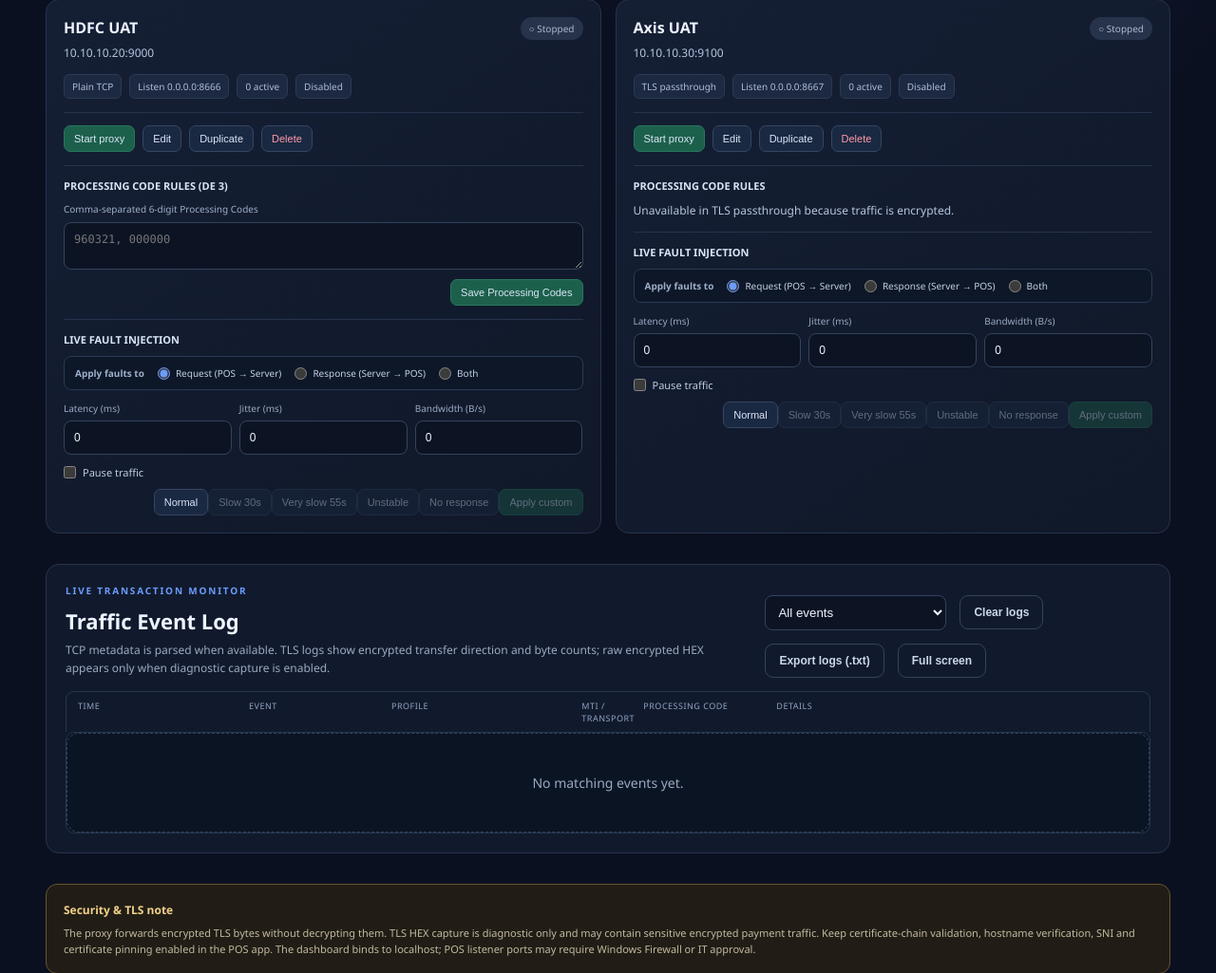
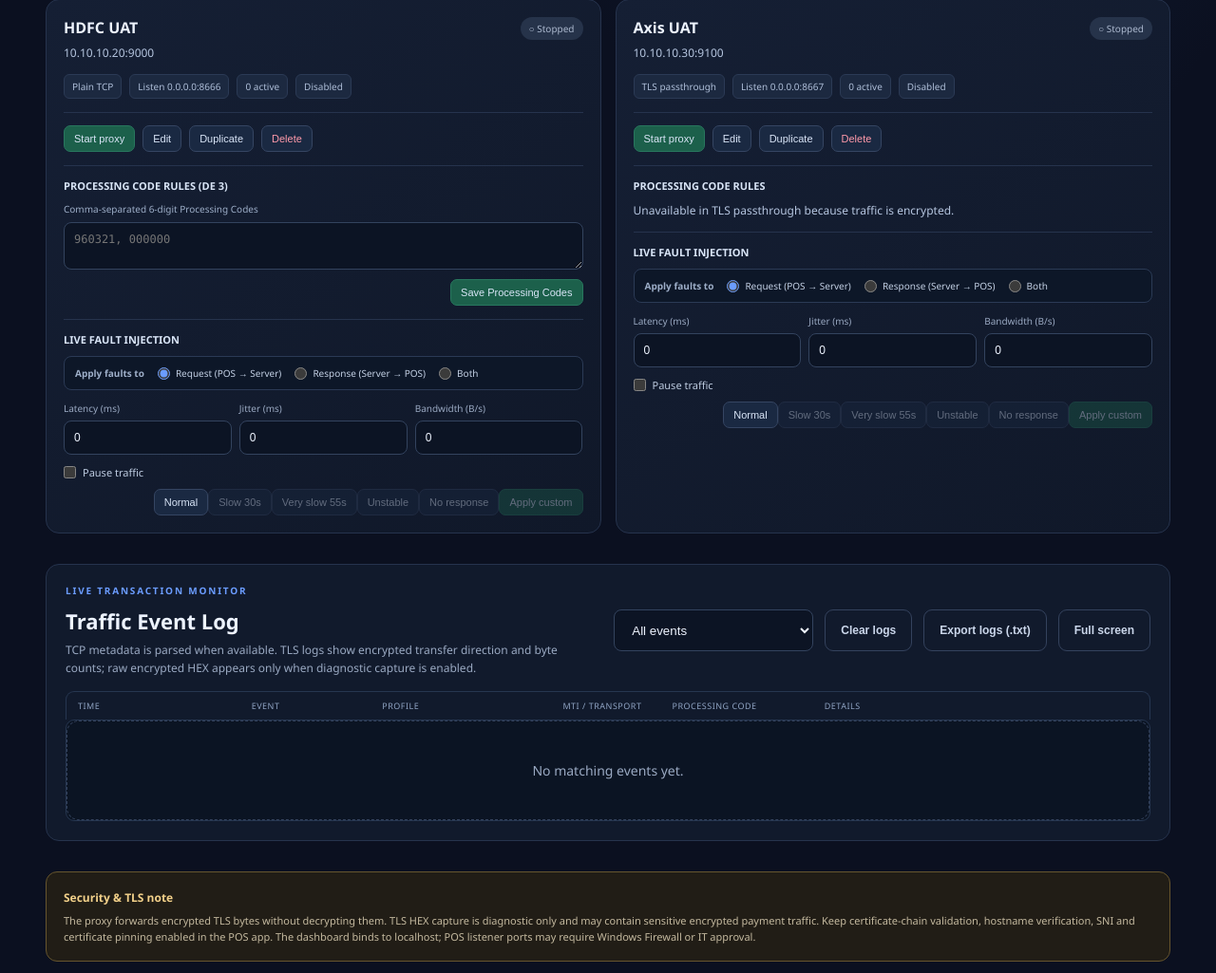
Before and after one commit to abhijitrao/NetworkSimulator, a Flask app: page / in a window 1280 px wide. Shown: the part 811-1836 px from the top of the page at 95% size. Run offline with Flask 3, Linux system fonts and the light colour scheme; data that the repository does not hold is empty.

Commit message:
Align traffic log toolbar and improve table columns

```diff
--- a/static/css/style.css
+++ b/static/css/style.css
@@ -31,3 +31,52 @@
 .event-panel-fullscreen>.event-log{flex:1 1 auto;min-height:0;max-height:none;overflow:auto}
 body.event-fullscreen-open{overflow:hidden}
 @media(max-width:700px){.event-panel-fullscreen{inset:6px;padding:12px}.event-panel-fullscreen>.section-head{gap:12px}.event-panel-fullscreen .section-actions{gap:7px}.event-panel-fullscreen .btn{padding:8px 10px}}
+
+
+/* Traffic event toolbar: keep all controls aligned on one row on desktop. */
+.event-panel>.section-head{
+  display:grid;
+  grid-template-columns:minmax(0,1fr) auto;
+  align-items:center;
+  gap:24px;
+}
+.event-panel>.section-head>div:first-child{min-width:0}
+.event-panel>.section-head .section-actions{
+  display:flex;
+  flex-wrap:nowrap;
+  align-items:center;
+  justify-content:flex-end;
+  gap:12px;
+  min-width:0;
+}
+.event-panel>.section-head .section-actions select{
+  min-width:210px;
+  height:44px;
+  padding:0 14px;
+}
+.event-panel>.section-head .section-actions .btn{
+  min-height:44px;
+  padding:0 16px;
+  white-space:nowrap;
+  flex:0 0 auto;
+}
+.event-columns,.event-row{
+  grid-template-columns:minmax(150px,1.15fr) minmax(105px,.85fr) minmax(130px,1.2fr) minmax(105px,.7fr) minmax(145px,1fr) minmax(220px,2.2fr);
+}
+.event-columns{align-items:center}
+.event-row>span:last-child{min-width:0;overflow-wrap:anywhere}
+@media(max-width:1100px){
+  .event-panel>.section-head{grid-template-columns:1fr;align-items:start;gap:14px}
+  .event-panel>.section-head .section-actions{justify-content:flex-start;flex-wrap:wrap}
+}
+@media(max-width:700px){
+  .event-panel>.section-head .section-actions{width:100%;display:grid;grid-template-columns:repeat(2,minmax(0,1fr))}
+  .event-panel>.section-head .section-actions select{grid-column:1/-1;width:100%;min-width:0}
+  .event-panel>.section-head .section-actions .btn{width:100%}
+}
+.event-panel-fullscreen>.section-head{
+  grid-template-columns:minmax(0,1fr) auto;
+}
+@media(max-width:1100px){
+  .event-panel-fullscreen>.section-head{grid-template-columns:1fr}
+}
```
